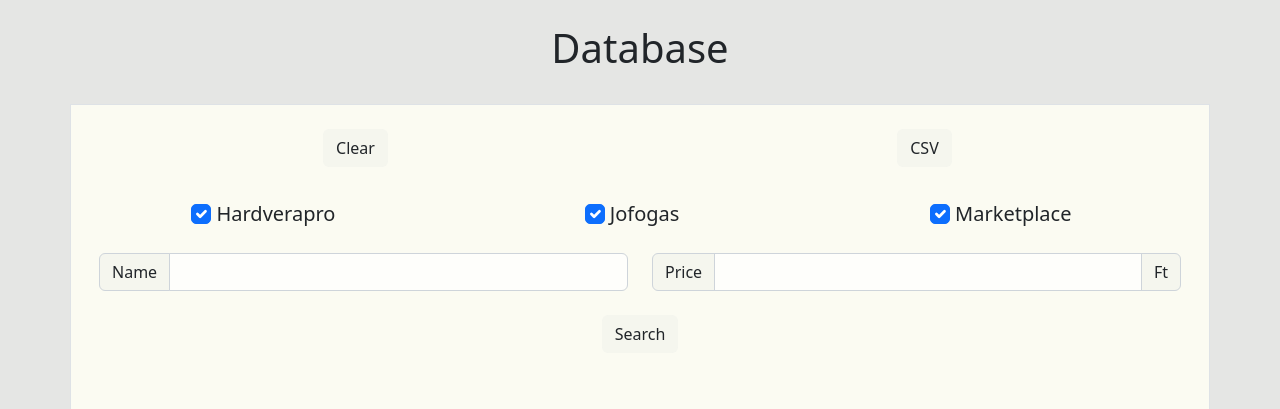
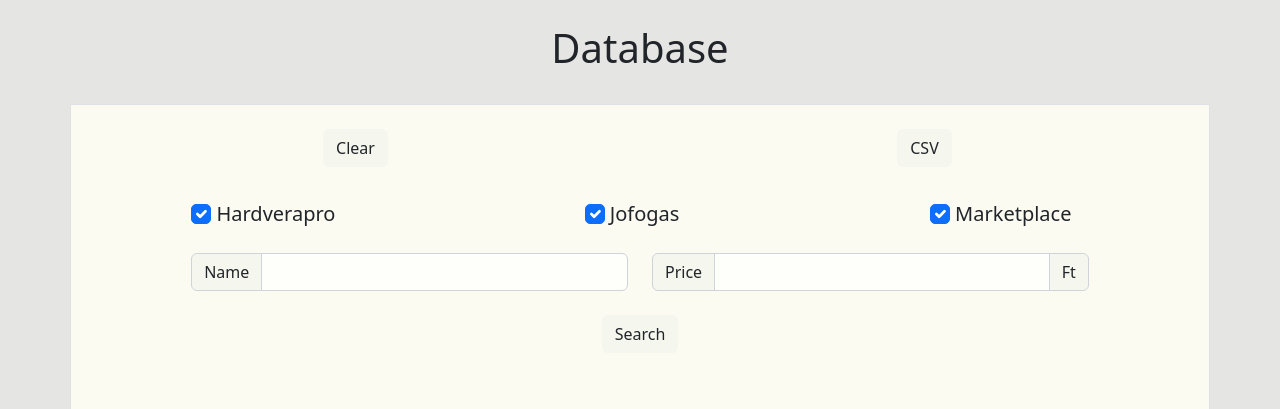
Before and after one commit to luczay/UsedTechTreasures, a Flask app: page /database in a window 1280 px wide. Shown: the part 56-465 px from the top of the page. Run offline with Flask 3, Linux system fonts and the light colour scheme; data that the repository does not hold is empty.

Commit message:
Improve UI (name and price search field)

```diff
--- a/templates/database.html
+++ b/templates/database.html
@@ -52,13 +52,13 @@
                 </div>
             </div>
             <div class="row mt-4 justify-content-center">
-                <div class="col">
+                <div class="col col-sm-6 col-md-7 col-lg-5">
                     <div class="input-group">
                         <span class="input-group-text span-color">Name</span>
                         <input id="product_name" type="text" name="product_name" class="form-control text-center input-field-color">
                     </div>
                 </div>
-                <div class="col">
+                <div class="col col-sm-6 col-md-5 col-lg-5">
                     <div class="input-group">
                         <span class="input-group-text span-color">Price</span>
                         <input id="price_range" type="text" name="price_range" class="form-control text-center input-field-color">
```
